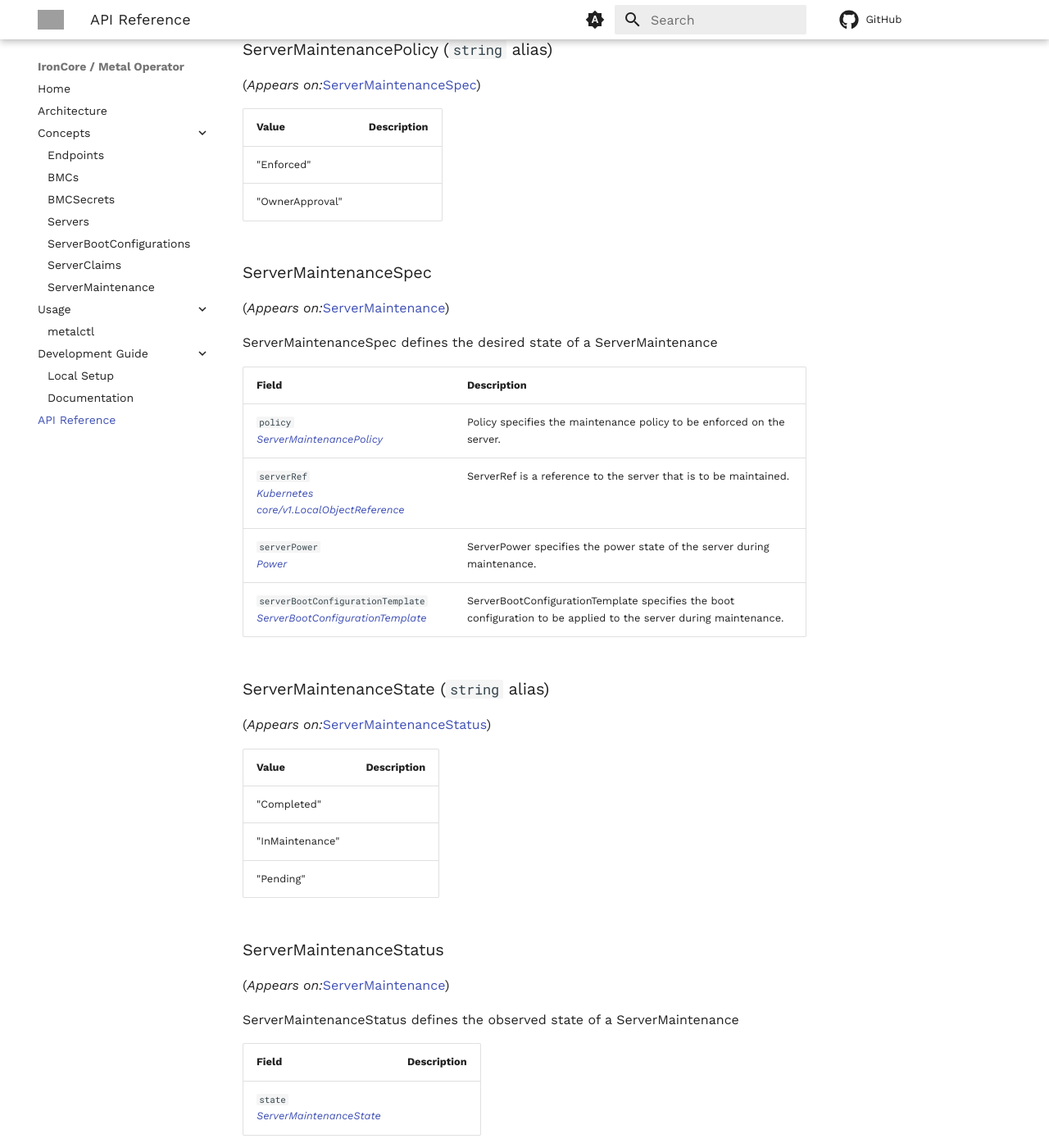
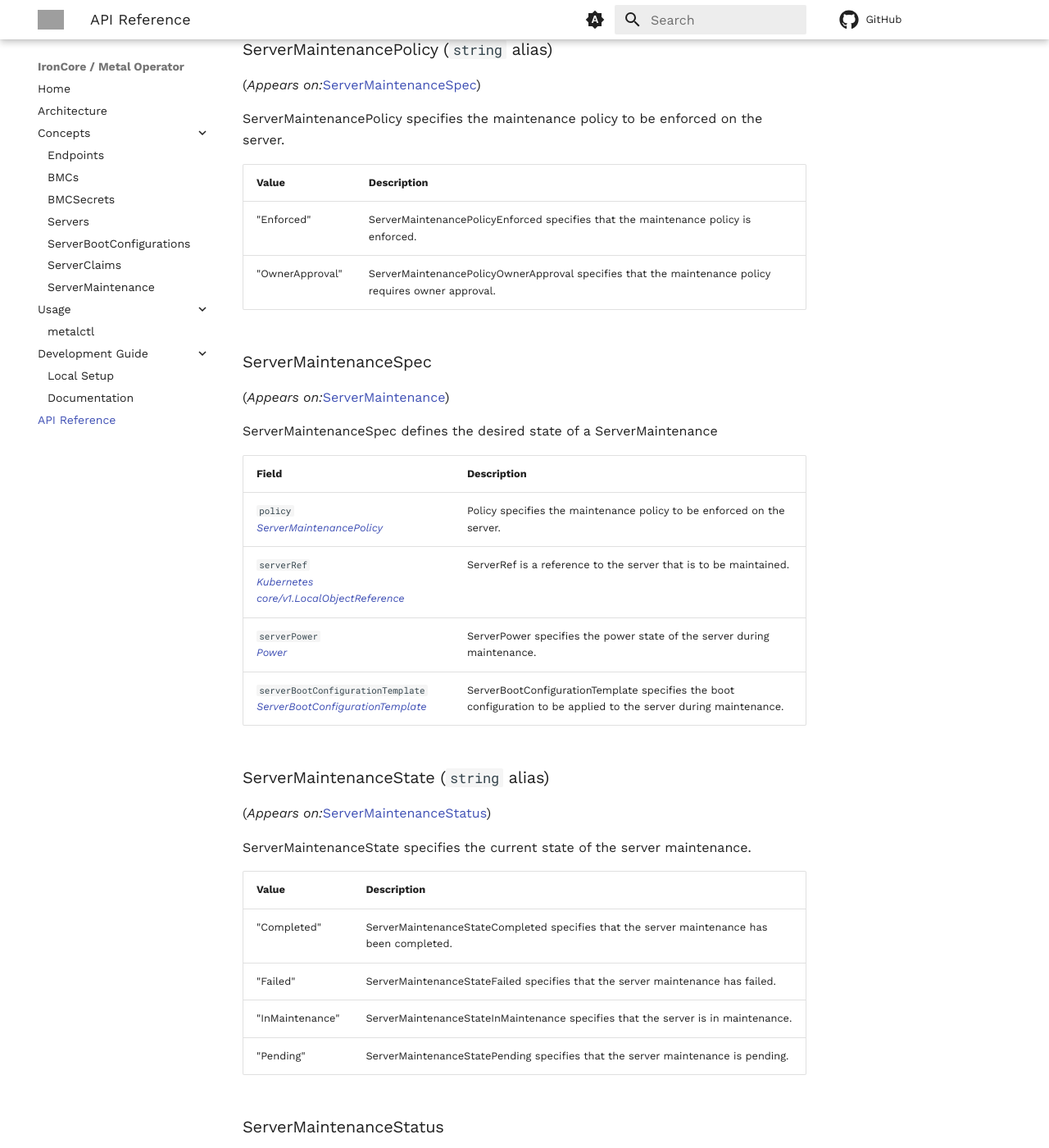
Before and after one commit to ironcore-dev/metal-operator, an MkDocs documentation site: the page built from docs/api-reference/api.md, in a window 1280 px wide and 1400 px high, scrolled down 17928 px. Shown: the whole window at 82% size. Built offline with MkDocs 1.6.1 and Material for MkDocs 9.7.7, drawn with Linux system fonts in a browser that asks for light colours; comment, search, counter and statistics services are not loaded; some of the changed text lies outside the part shown; grey boxes are pictures that could not be loaded.

Commit message:
Add godocs

```diff
--- a/docs/api-reference/api.md
+++ b/docs/api-reference/api.md
@@ -2004,6 +2004,7 @@ ServerMaintenanceStatus
 (<em>Appears on:</em><a href="#metal.ironcore.dev/v1alpha1.ServerMaintenanceSpec">ServerMaintenanceSpec</a>)
 </p>
 <div>
+<p>ServerMaintenancePolicy specifies the maintenance policy to be enforced on the server.</p>
 </div>
 <table>
 <thead>
@@ -2013,9 +2014,11 @@ ServerMaintenanceStatus
 </tr>
 </thead>
 <tbody><tr><td><p>&#34;Enforced&#34;</p></td>
-<td></td>
+<td><p>ServerMaintenancePolicyEnforced specifies that the maintenance policy is enforced.</p>
+</td>
 </tr><tr><td><p>&#34;OwnerApproval&#34;</p></td>
-<td></td>
+<td><p>ServerMaintenancePolicyOwnerApproval specifies that the maintenance policy requires owner approval.</p>
+</td>
 </tr></tbody>
 </table>
 <h3 id="metal.ironcore.dev/v1alpha1.ServerMaintenanceSpec">ServerMaintenanceSpec
@@ -2094,6 +2097,7 @@ ServerBootConfigurationTemplate
 (<em>Appears on:</em><a href="#metal.ironcore.dev/v1alpha1.ServerMaintenanceStatus">ServerMaintenanceStatus</a>)
 </p>
 <div>
+<p>ServerMaintenanceState specifies the current state of the server maintenance.</p>
 </div>
 <table>
 <thead>
@@ -2103,11 +2107,17 @@ ServerBootConfigurationTemplate
 </tr>
 </thead>
 <tbody><tr><td><p>&#34;Completed&#34;</p></td>
-<td></td>
+<td><p>ServerMaintenanceStateCompleted specifies that the server maintenance has been completed.</p>
+</td>
+</tr><tr><td><p>&#34;Failed&#34;</p></td>
+<td><p>ServerMaintenanceStateFailed specifies that the server maintenance has failed.</p>
+</td>
 </tr><tr><td><p>&#34;InMaintenance&#34;</p></td>
-<td></td>
+<td><p>ServerMaintenanceStateInMaintenance specifies that the server is in maintenance.</p>
+</td>
 </tr><tr><td><p>&#34;Pending&#34;</p></td>
-<td></td>
+<td><p>ServerMaintenanceStatePending specifies that the server maintenance is pending.</p>
+</td>
 </tr></tbody>
 </table>
 <h3 id="metal.ironcore.dev/v1alpha1.ServerMaintenanceStatus">ServerMaintenanceStatus
@@ -2136,6 +2146,7 @@ ServerMaintenanceState
 </em>
 </td>
 <td>
+<p>State specifies the current state of the server maintenance.</p>
 </td>
 </tr>
 </tbody>
```
Also changed, not shown: 5 other files.
